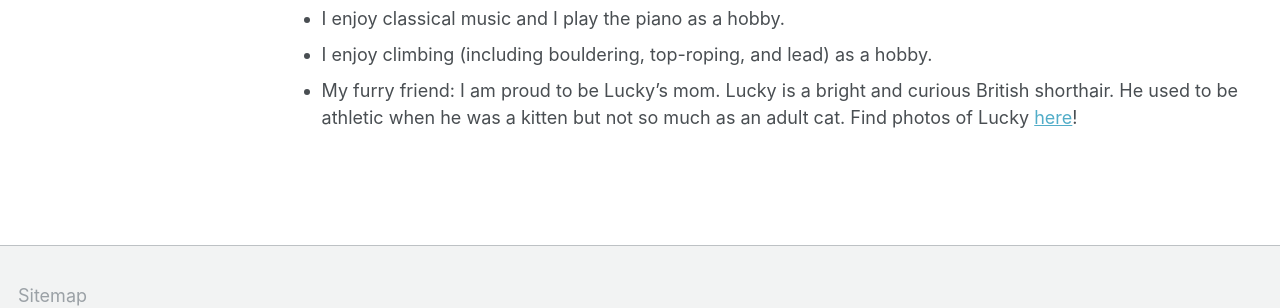
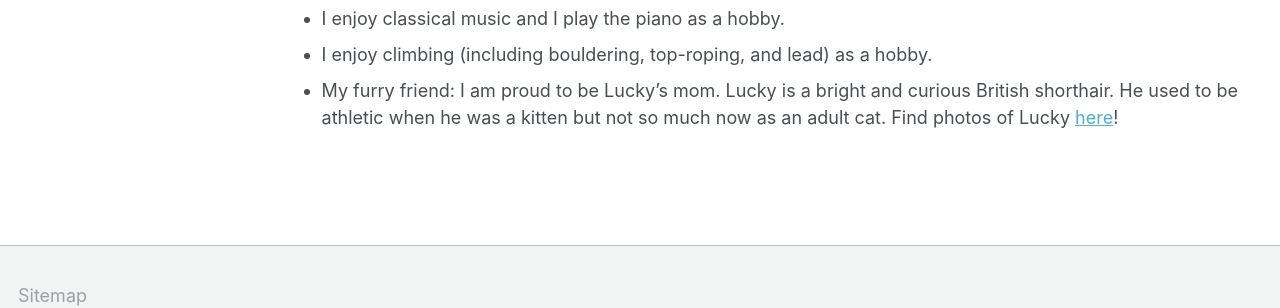
Before and after one commit to alicemengqi/site, a Jekyll site: the page built from _pages/markdown.md, in a window 1280 px wide. Shown: the part 536-844 px from the top of the page. Built offline with Jekyll 4.4.1, drawn with Linux system fonts in a browser that asks for light colours.

Commit message:
Update markdown.md

```diff
--- a/_pages/markdown.md
+++ b/_pages/markdown.md
@@ -21,4 +21,4 @@
 * My name is written as "戚萌" in Chinese (Mandarin). It is pronouced as "tɕʰiː<sup>1</sup> məŋ<sup>2</sup>" (spelled in [IPA](https://en.wikipedia.org/wiki/International_Phonetic_Alphabet)).
 * I enjoy classical music and I play the piano as a hobby.
 * I enjoy climbing (including bouldering, top-roping, and lead) as a hobby.
-* My furry friend: I am proud to be Lucky's mom. Lucky is a bright and curious British shorthair. He used to be athletic when he was a kitten but not so much as an adult cat. Find photos of Lucky [here](https://photos.app.goo.gl/LsRaEnvUXr2ppjaD6)!
+* My furry friend: I am proud to be Lucky's mom. Lucky is a bright and curious British shorthair. He used to be athletic when he was a kitten but not so much now as an adult cat. Find photos of Lucky [here](https://photos.app.goo.gl/LsRaEnvUXr2ppjaD6)!
```
